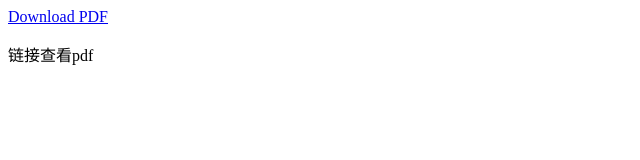
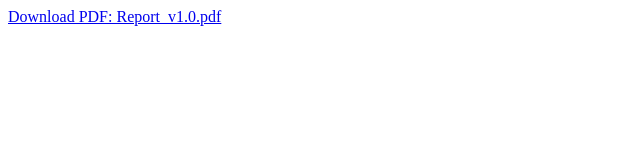
Before and after one commit to aiot-model-evaluate/Report, a plain HTML site: page index.html in a window 1280 px wide. Shown: the whole page, without its empty margins (0-640 px from the left). Drawn offline with Linux system fonts and the light colour scheme.

Commit message:
Update index.html

```diff
--- a/index.html
+++ b/index.html
@@ -2,9 +2,7 @@
 
 <body>
 
-<a href="Report_v1.0.pdf">Download PDF</a>
-
-<p>链接查看pdf</p>
+<a href="Report_v1.0.pdf">Download PDF: Report_v1.0.pdf</a>
 
 </body>
 
```
